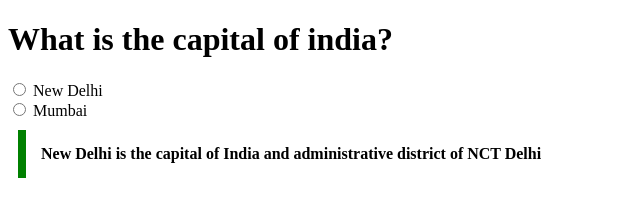
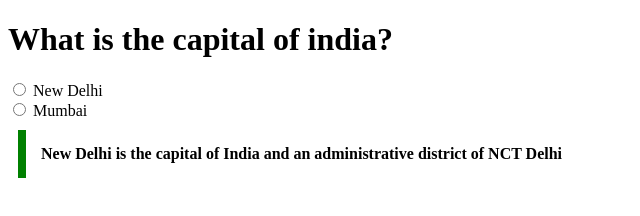
Before and after one commit to acciojob/trivia-Sagarbadgujar1997, a website: page main.html in a window 1280 px wide. Shown: the full height of the page, 0-640 px from the left. Drawn offline with Linux system fonts and the light colour scheme.

Commit message:
code of css

```diff
--- a/main.html
+++ b/main.html
@@ -26,7 +26,7 @@
 	<input type="radio" name="city" id="city" value="Mumbai" required>
 	<label for=" ">Mumbai</label><br>
 	<blockquote cite="https://en.wikipedia.org/wiki/New_Delhi">
-		New Delhi is the capital of India and administrative district of NCT Delhi
+		New Delhi is the capital of India and an administrative district of NCT Delhi
 	</blockquote>
 	</div>
     <script type="text/javascript" src="./script.js">
```
